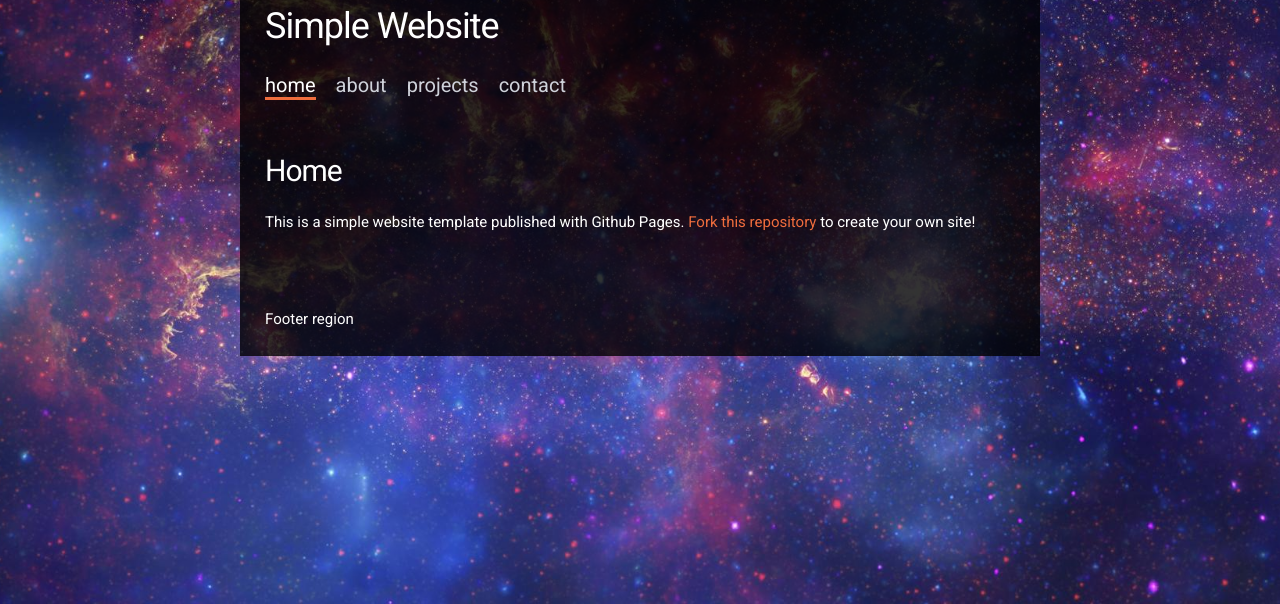
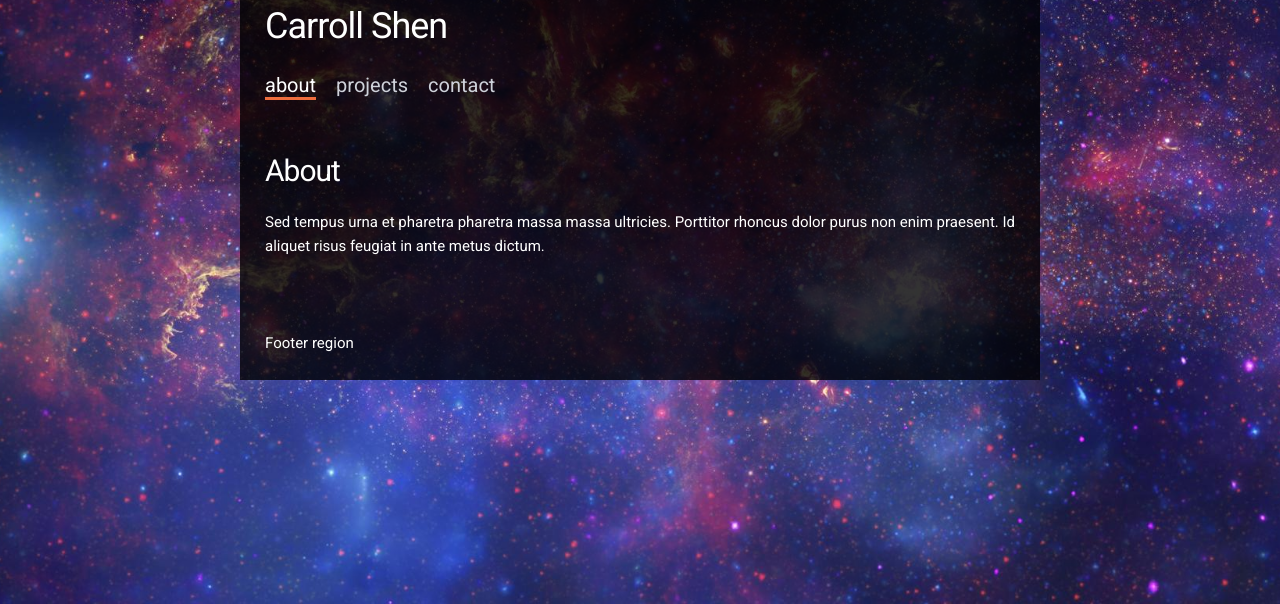
Before and after one commit to irregularity/irregularity.github.io, a plain HTML site: page index.html in a window 1280 px wide. Shown: the part 196-800 px from the top of the page. Drawn offline with nearby package versions, Linux system fonts and the light colour scheme.

Commit message:
Renamed the header, removed the home tab

```diff
--- a/index.html
+++ b/index.html
@@ -29,11 +29,10 @@
 
     <header id="header">
       <img src="logo.png">
-      <h1>Simple Website</h1>
+      <h1>Carroll Shen</h1>
 
       <!-- Menu link fragment #id should match a div id. Example: <a href="#home"> links to <div id="home"></div>  -->
       <ul class="main-menu">
-        <li><a href="#home">home</a></li>
         <li><a href="#about">about</a></li>
         <li><a href="#projects">projects</a></li>
         <li><a href="#contact">contact</a></li>
@@ -43,13 +42,6 @@
     <div id="container">
       <div class="inner">
         <div id="content">
-
-          <div id="home" class="content-region hide">
-            <h2>Home</h2>
-            <p>
-              This is a simple website template published with Github Pages. <a href="https://github.com/irregularity/simple-website-template">Fork this repository</a> to create your own site!
-            </p>
-          </div>
 
           <div id="about" class="content-region hide">
             <h2>About</h2>
```
